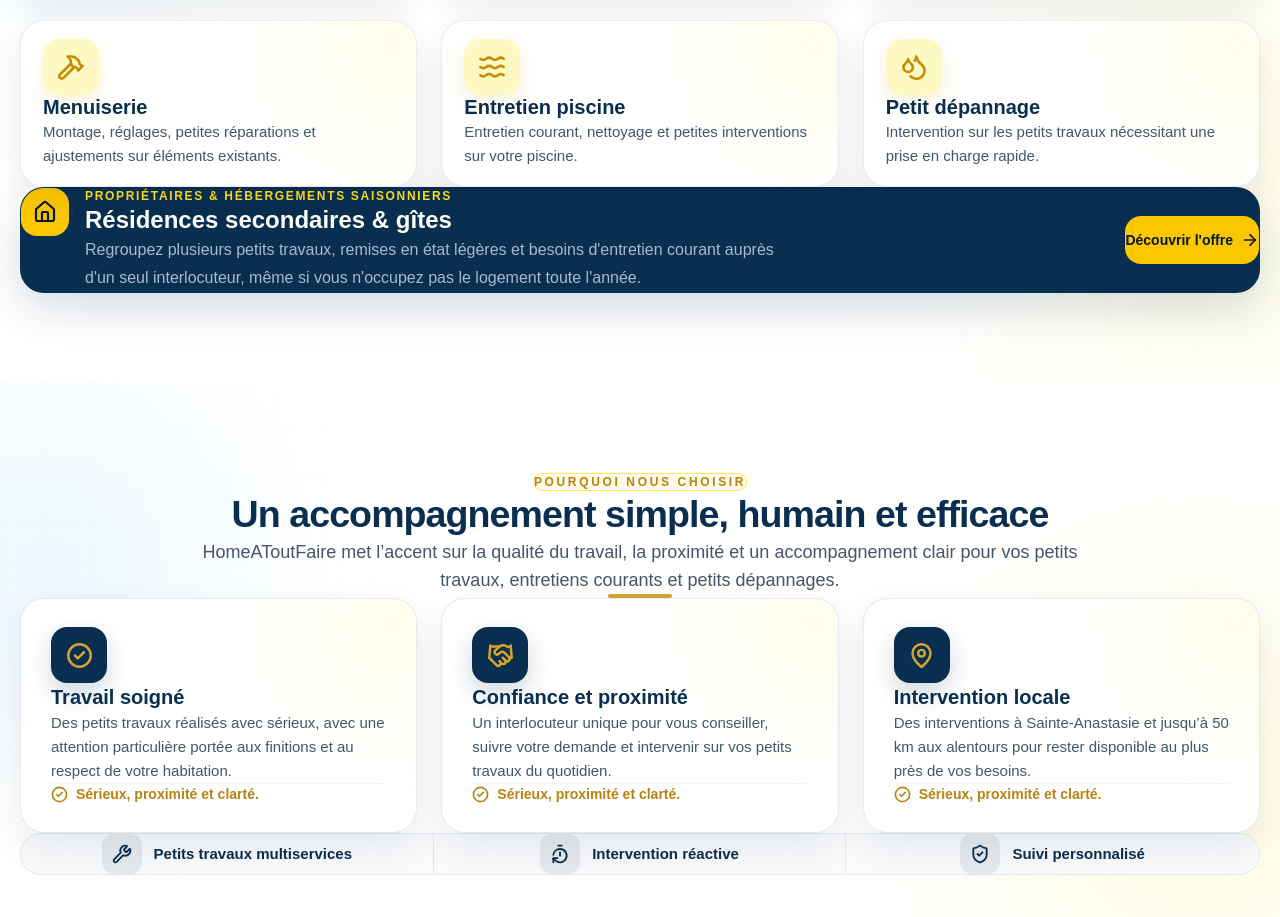
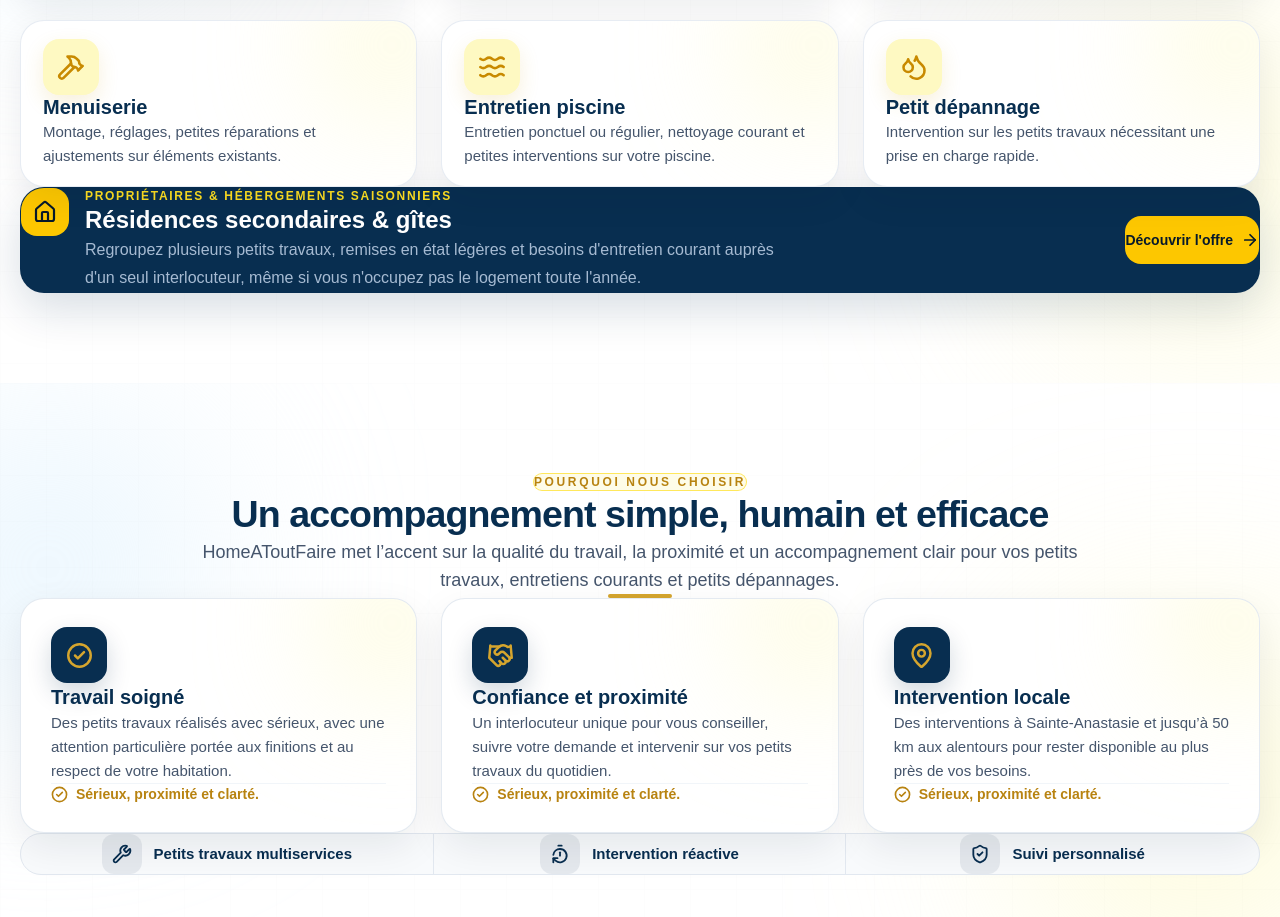
Before and after one commit to Thibal45/homeatoutfaire-premium, a Next.js app: page / in a window 1280 px wide. Shown: the part 1360-2277 px from the top of the page. Built offline with nearby package versions, Linux system fonts and the light colour scheme.

Commit message:
Précise l’entretien piscine ponctuel ou régulier

```diff
--- a/app/components/Services.tsx
+++ b/app/components/Services.tsx
@@ -45,7 +45,7 @@ const services = [
   {
     title: "Entretien piscine",
     description:
-      "Entretien courant, nettoyage et petites interventions sur votre piscine.",
+      "Entretien ponctuel ou régulier, nettoyage courant et petites interventions sur votre piscine.",
     icon: Waves,
     href: "/entretien-piscine",
   },
```
